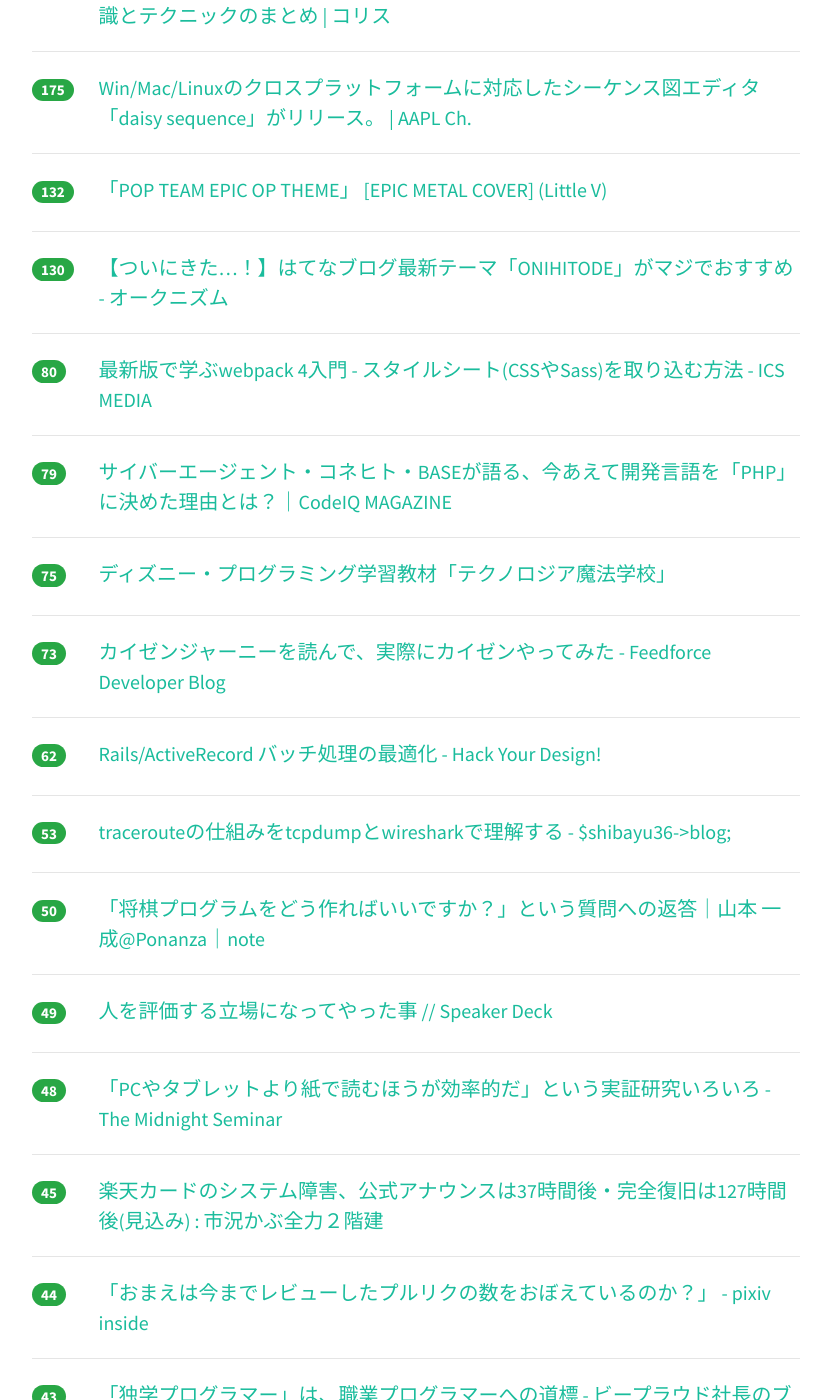
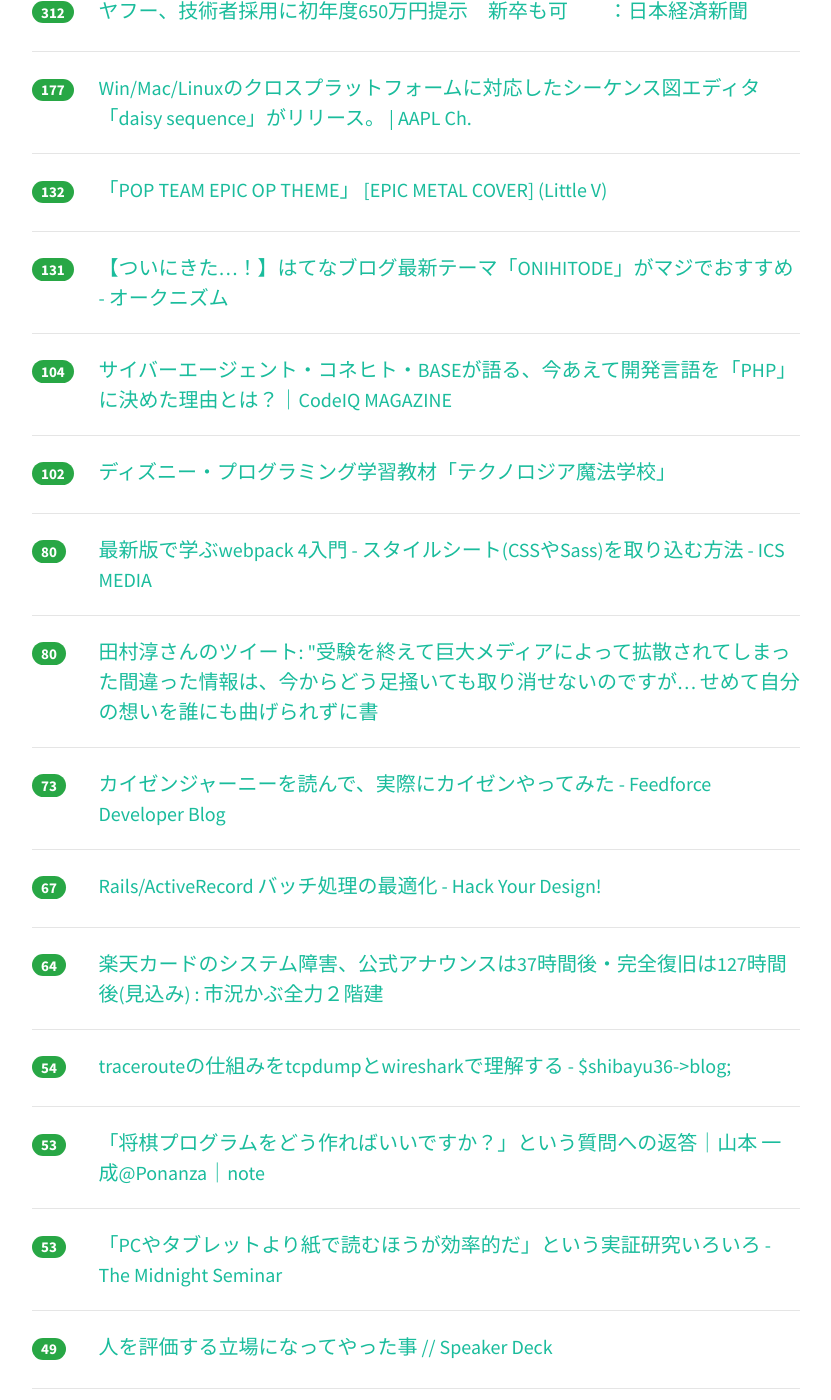
Before and after one commit to yatta47/hatena-matome-site, a Jekyll site: the page built from _posts/2018-03-06-hatena.md, in a window 1280 px wide and 1400 px high, scrolled down 681 px. Shown: the whole window, without its empty margins (224-1055 px from the left). Built offline with Jekyll 4.4.1, drawn with Linux system fonts in a browser that asks for light colours; nearby versions of some CDN libraries; some of the changed text lies outside the part shown.

Commit message:
Updated 2018-03-06

```diff
--- a/_posts/2018-03-06-hatena.md
+++ b/_posts/2018-03-06-hatena.md
@@ -1,33 +1,33 @@
 ---
 layout: post
 title:  "2018-03-06 はてぶIT"
-date:   2018-03-06 19:03:09
+date:   2018-03-06 20:02:44
 tags: [it-hotentry]
 ---
-50 件のデータあり
+52 件のデータあり
 
 <hr><div class="row">
-<div class="col-1"><span class="badge badge-pill badge-success h2">549</span></div>
+<div class="col-1"><span class="badge badge-pill badge-success h2">598</span></div>
 <div class="col-11"><a href='https://blog.tokumaru.org/2018/03/wasbook2.html' target='_blank'>安全なWebアプリケーションの作り方改訂のお知らせ | 徳丸浩の日記</a></div>
 </div>
 <hr>
 <div class="row">
-<div class="col-1"><span class="badge badge-pill badge-success h2">359</span></div>
+<div class="col-1"><span class="badge badge-pill badge-success h2">390</span></div>
 <div class="col-11"><a href='https://irnote.com/n/na8b9dd20e449' target='_blank'>Spotifyがフリーミアムモデル界の最強モデルである理由｜決算が読めるようになるノート</a></div>
 </div>
 <hr>
 <div class="row">
-<div class="col-1"><span class="badge badge-pill badge-success h2">305</span></div>
+<div class="col-1"><span class="badge badge-pill badge-success h2">352</span></div>
+<div class="col-11"><a href='http://coliss.com/articles/build-websites/operation/design/cheat-codes-for-designing-user-interfaces.html' target='_blank'>これぞプロのデザインテクニック！UIデザインの印象がよくなるデザインの知識とテクニックのまとめ | コリス</a></div>
+</div>
+<hr>
+<div class="row">
+<div class="col-1"><span class="badge badge-pill badge-success h2">312</span></div>
 <div class="col-11"><a href='https://www.nikkei.com/article/DGXMZO27707600V00C18A3TI1000/' target='_blank'>ヤフー、技術者採用に初年度650万円提示　新卒も可　　：日本経済新聞</a></div>
 </div>
 <hr>
 <div class="row">
-<div class="col-1"><span class="badge badge-pill badge-success h2">302</span></div>
-<div class="col-11"><a href='http://coliss.com/articles/build-websites/operation/design/cheat-codes-for-designing-user-interfaces.html' target='_blank'>これぞプロのデザインテクニック！UIデザインの印象がよくなるデザインの知識とテクニックのまとめ | コリス</a></div>
-</div>
-<hr>
-<div class="row">
-<div class="col-1"><span class="badge badge-pill badge-success h2">175</span></div>
+<div class="col-1"><span class="badge badge-pill badge-success h2">177</span></div>
 <div class="col-11"><a href='https://applech2.com/archives/20180305-daisy_sequence-sequence-diagram-editor.html' target='_blank'>Win/Mac/Linuxのクロスプラットフォームに対応したシーケンス図エディタ「daisy sequence」がリリース。 | AAPL Ch.</a></div>
 </div>
 <hr>
@@ -37,8 +37,18 @@ tags: [it-hotentry]
 </div>
 <hr>
 <div class="row">
-<div class="col-1"><span class="badge badge-pill badge-success h2">130</span></div>
+<div class="col-1"><span class="badge badge-pill badge-success h2">131</span></div>
 <div class="col-11"><a href='http://www.okuni.me/entry/hatenablog-theme-onihitode' target='_blank'>【ついにきた…！】はてなブログ最新テーマ「ONIHITODE」がマジでおすすめ - オークニズム</a></div>
+</div>
+<hr>
+<div class="row">
+<div class="col-1"><span class="badge badge-pill badge-success h2">104</span></div>
+<div class="col-11"><a href='https://codeiq.jp/magazine/2018/03/57560/' target='_blank'>サイバーエージェント・コネヒト・BASEが語る、今あえて開発言語を「PHP」に決めた理由とは？｜CodeIQ MAGAZINE</a></div>
+</div>
+<hr>
+<div class="row">
+<div class="col-1"><span class="badge badge-pill badge-success h2">102</span></div>
+<div class="col-11"><a href='https://www.technologia-schoolofmagic.jp/' target='_blank'>ディズニー・プログラミング学習教材「テクノロジア魔法学校」</a></div>
 </div>
 <hr>
 <div class="row">
@@ -47,13 +57,8 @@ tags: [it-hotentry]
 </div>
 <hr>
 <div class="row">
-<div class="col-1"><span class="badge badge-pill badge-success h2">79</span></div>
-<div class="col-11"><a href='https://codeiq.jp/magazine/2018/03/57560/' target='_blank'>サイバーエージェント・コネヒト・BASEが語る、今あえて開発言語を「PHP」に決めた理由とは？｜CodeIQ MAGAZINE</a></div>
-</div>
-<hr>
-<div class="row">
-<div class="col-1"><span class="badge badge-pill badge-success h2">75</span></div>
-<div class="col-11"><a href='https://www.technologia-schoolofmagic.jp/' target='_blank'>ディズニー・プログラミング学習教材「テクノロジア魔法学校」</a></div>
+<div class="col-1"><span class="badge badge-pill badge-success h2">80</span></div>
+<div class="col-11"><a href='http://twitter.com/atsushilonboo/status/970671303857291264' target='_blank'>田村淳さんのツイート: "受験を終えて巨大メディアによって拡散されてしまった間違った情報は、今からどう足掻いても取り消せないのですが… せめて自分の想いを誰にも曲げられずに書</a></div>
 </div>
 <hr>
 <div class="row">
@@ -62,18 +67,28 @@ tags: [it-hotentry]
 </div>
 <hr>
 <div class="row">
-<div class="col-1"><span class="badge badge-pill badge-success h2">62</span></div>
+<div class="col-1"><span class="badge badge-pill badge-success h2">67</span></div>
 <div class="col-11"><a href='http://blog.toshimaru.net/rails-batch-optimization/' target='_blank'>Rails/ActiveRecord バッチ処理の最適化 - Hack Your Design!</a></div>
 </div>
 <hr>
 <div class="row">
-<div class="col-1"><span class="badge badge-pill badge-success h2">53</span></div>
+<div class="col-1"><span class="badge badge-pill badge-success h2">64</span></div>
+<div class="col-11"><a href='http://kabumatome.doorblog.jp/archives/65913720.html' target='_blank'>楽天カードのシステム障害、公式アナウンスは37時間後・完全復旧は127時間後(見込み) : 市況かぶ全力２階建</a></div>
+</div>
+<hr>
+<div class="row">
+<div class="col-1"><span class="badge badge-pill badge-success h2">54</span></div>
 <div class="col-11"><a href='http://blog.shibayu36.org/entry/2018/03/05/193000' target='_blank'>tracerouteの仕組みをtcpdumpとwiresharkで理解する - $shibayu36->blog;</a></div>
 </div>
 <hr>
 <div class="row">
-<div class="col-1"><span class="badge badge-pill badge-success h2">50</span></div>
+<div class="col-1"><span class="badge badge-pill badge-success h2">53</span></div>
 <div class="col-11"><a href='https://note.mu/issei_y/n/ne0996b47a562' target='_blank'>「将棋プログラムをどう作ればいいですか？」という質問への返答｜山本 一成@Ponanza｜note</a></div>
+</div>
+<hr>
+<div class="row">
+<div class="col-1"><span class="badge badge-pill badge-success h2">53</span></div>
+<div class="col-11"><a href='http://blog.midnightseminar.net/entry/2015/08/08/133633' target='_blank'>「PCやタブレットより紙で読むほうが効率的だ」という実証研究いろいろ - The Midnight Seminar</a></div>
 </div>
 <hr>
 <div class="row">
@@ -82,27 +97,17 @@ tags: [it-hotentry]
 </div>
 <hr>
 <div class="row">
-<div class="col-1"><span class="badge badge-pill badge-success h2">48</span></div>
-<div class="col-11"><a href='http://blog.midnightseminar.net/entry/2015/08/08/133633' target='_blank'>「PCやタブレットより紙で読むほうが効率的だ」という実証研究いろいろ - The Midnight Seminar</a></div>
+<div class="col-1"><span class="badge badge-pill badge-success h2">47</span></div>
+<div class="col-11"><a href='http://shacho.beproud.jp/entry/self-taught-programmer' target='_blank'>「独学プログラマー」は、職業プログラマーへの道標 - ビープラウド社長のブログ</a></div>
 </div>
 <hr>
 <div class="row">
-<div class="col-1"><span class="badge badge-pill badge-success h2">45</span></div>
-<div class="col-11"><a href='http://kabumatome.doorblog.jp/archives/65913720.html' target='_blank'>楽天カードのシステム障害、公式アナウンスは37時間後・完全復旧は127時間後(見込み) : 市況かぶ全力２階建</a></div>
-</div>
-<hr>
-<div class="row">
-<div class="col-1"><span class="badge badge-pill badge-success h2">44</span></div>
+<div class="col-1"><span class="badge badge-pill badge-success h2">46</span></div>
 <div class="col-11"><a href='https://inside.pixiv.blog/kana/3486' target='_blank'>「おまえは今までレビューしたプルリクの数をおぼえているのか？」 - pixiv inside</a></div>
 </div>
 <hr>
 <div class="row">
-<div class="col-1"><span class="badge badge-pill badge-success h2">43</span></div>
-<div class="col-11"><a href='http://shacho.beproud.jp/entry/self-taught-programmer' target='_blank'>「独学プログラマー」は、職業プログラマーへの道標 - ビープラウド社長のブログ</a></div>
-</div>
-<hr>
-<div class="row">
-<div class="col-1"><span class="badge badge-pill badge-success h2">40</span></div>
+<div class="col-1"><span class="badge badge-pill badge-success h2">41</span></div>
 <div class="col-11"><a href='http://jp.automaton.am/articles/newsjp/20180305-63965/' target='_blank'>『スーパーマリオブラザーズ』に、“無重力”と“物理演算”を導入した「jellymario」が一部で話題。名作がたちまち奇作に | AUTOMATON</a></div>
 </div>
 <hr>
@@ -112,13 +117,13 @@ tags: [it-hotentry]
 </div>
 <hr>
 <div class="row">
-<div class="col-1"><span class="badge badge-pill badge-success h2">36</span></div>
+<div class="col-1"><span class="badge badge-pill badge-success h2">37</span></div>
 <div class="col-11"><a href='http://twitter.com/i/moments/970545941693345792' target='_blank'>韓国のイチゴ問題の複雑な構造</a></div>
 </div>
 <hr>
 <div class="row">
-<div class="col-1"><span class="badge badge-pill badge-success h2">36</span></div>
-<div class="col-11"><a href='http://twitter.com/atsushilonboo/status/970671303857291264' target='_blank'>田村淳さんのツイート: "受験を終えて巨大メディアによって拡散されてしまった間違った情報は、今からどう足掻いても取り消せないのですが… せめて自分の想いを誰にも曲げられずに書</a></div>
+<div class="col-1"><span class="badge badge-pill badge-success h2">35</span></div>
+<div class="col-11"><a href='https://engineering.linecorp.com/ja/blog/detail/244' target='_blank'>LINE Game Cloudの例に見る関数型言語の特徴 : LINE Engineering Blog</a></div>
 </div>
 <hr>
 <div class="row">
@@ -138,7 +143,7 @@ tags: [it-hotentry]
 <hr>
 <div class="row">
 <div class="col-1"><span class="badge badge-pill badge-success h2">31</span></div>
-<div class="col-11"><a href='https://engineering.linecorp.com/ja/blog/detail/244' target='_blank'>LINE Game Cloudの例に見る関数型言語の特徴 : LINE Engineering Blog</a></div>
+<div class="col-11"><a href='http://www.mermirai.com/entry/student' target='_blank'>女子大生の使うサービスに未来あり？最新のインターネット事情を聞いた - メルミライ</a></div>
 </div>
 <hr>
 <div class="row">
@@ -147,28 +152,33 @@ tags: [it-hotentry]
 </div>
 <hr>
 <div class="row">
-<div class="col-1"><span class="badge badge-pill badge-success h2">29</span></div>
+<div class="col-1"><span class="badge badge-pill badge-success h2">30</span></div>
 <div class="col-11"><a href='http://iplanning.hatenablog.jp/entry/2018/03/06/080000' target='_blank'>Java製のシューティングゲームをTypeScriptでWebに移植する - 技術ブログ | 株式会社アイプランニング</a></div>
 </div>
 <hr>
 <div class="row">
-<div class="col-1"><span class="badge badge-pill badge-success h2">25</span></div>
+<div class="col-1"><span class="badge badge-pill badge-success h2">29</span></div>
+<div class="col-11"><a href='https://boater.jp/article/688/' target='_blank'>営業せずに1,100社に導入された理由。業務管理のboard｜boater（ボーター）【ユーザーの本音で作った法人向けITサービスの比較・活用ガイド】</a></div>
+</div>
+<hr>
+<div class="row">
+<div class="col-1"><span class="badge badge-pill badge-success h2">29</span></div>
 <div class="col-11"><a href='http://astj.hatenablog.com/entry/2018/03/06/130930' target='_blank'>JVM の DNS キャッシュを制御する - 平常運転</a></div>
 </div>
 <hr>
 <div class="row">
-<div class="col-1"><span class="badge badge-pill badge-success h2">24</span></div>
-<div class="col-11"><a href='https://gigazine.net/news/20180306-acer-smart-beads/' target='_blank'>スマホと連動する「スマート数珠」がAcerから登場、マントラの数を数えてくれる機能などを搭載 - GIGAZINE</a></div>
+<div class="col-1"><span class="badge badge-pill badge-success h2">29</span></div>
+<div class="col-11"><a href='http://www.itmedia.co.jp/enterprise/articles/1803/06/news012.html' target='_blank'>「天才を殺す凡人」から考える　大企業でイノベーションが起きないメカニズム (1/3) - ITmedia エンタープライズ</a></div>
 </div>
 <hr>
 <div class="row">
-<div class="col-1"><span class="badge badge-pill badge-success h2">24</span></div>
-<div class="col-11"><a href='https://boater.jp/article/688/' target='_blank'>営業せずに1,100社に導入された理由。業務管理のboard｜boater（ボーター）【ユーザーの本音で作った法人向けITサービスの比較・活用ガイド】</a></div>
+<div class="col-1"><span class="badge badge-pill badge-success h2">29</span></div>
+<div class="col-11"><a href='https://diary.app.ssig33.com/340' target='_blank'>Firebase 使ってみた 2018 - Diary</a></div>
 </div>
 <hr>
 <div class="row">
-<div class="col-1"><span class="badge badge-pill badge-success h2">24</span></div>
-<div class="col-11"><a href='http://www.mermirai.com/entry/student' target='_blank'>女子大生の使うサービスに未来あり？最新のインターネット事情を聞いた - メルミライ</a></div>
+<div class="col-1"><span class="badge badge-pill badge-success h2">25</span></div>
+<div class="col-11"><a href='https://gigazine.net/news/20180306-acer-smart-beads/' target='_blank'>スマホと連動する「スマート数珠」がAcerから登場、マントラの数を数えてくれる機能などを搭載 - GIGAZINE</a></div>
 </div>
 <hr>
 <div class="row">
@@ -177,17 +187,7 @@ tags: [it-hotentry]
 </div>
 <hr>
 <div class="row">
-<div class="col-1"><span class="badge badge-pill badge-success h2">23</span></div>
-<div class="col-11"><a href='http://www.itmedia.co.jp/enterprise/articles/1803/06/news012.html' target='_blank'>「天才を殺す凡人」から考える　大企業でイノベーションが起きないメカニズム (1/3) - ITmedia エンタープライズ</a></div>
-</div>
-<hr>
-<div class="row">
 <div class="col-1"><span class="badge badge-pill badge-success h2">22</span></div>
-<div class="col-11"><a href='https://diary.app.ssig33.com/340' target='_blank'>Firebase 使ってみた 2018 - Diary</a></div>
-</div>
-<hr>
-<div class="row">
-<div class="col-1"><span class="badge badge-pill badge-success h2">20</span></div>
 <div class="col-11"><a href='https://market.pixiv.net/' target='_blank'>pixiv MARKET</a></div>
 </div>
 <hr>
@@ -207,18 +207,33 @@ tags: [it-hotentry]
 </div>
 <hr>
 <div class="row">
+<div class="col-1"><span class="badge badge-pill badge-success h2">19</span></div>
+<div class="col-11"><a href='https://gigazine.net/news/20180306-no-notch-screen-popup-camera/' target='_blank'>スマホのカメラが本体上部にポップアップしてディスプレイを広く使えるノッチ撲滅デザインの特許をAndroidの父でもあるEssential創設者が発表 - GIGAZINE</a></div>
+</div>
+<hr>
+<div class="row">
+<div class="col-1"><span class="badge badge-pill badge-success h2">18</span></div>
+<div class="col-11"><a href='http://b.hatena.ne.jp/entry/s/anond.hatelabo.jp/20180306002045' target='_blank'>はてなブックマーク - 日本青年会議所を退会した - はてな匿名ダイアリー</a></div>
+</div>
+<hr>
+<div class="row">
+<div class="col-1"><span class="badge badge-pill badge-success h2">18</span></div>
+<div class="col-11"><a href='https://qiita.com/grapswiz/items/c9cfa986a8fe3cc6b41a' target='_blank'>JavaScript からクリップボードを扱える Async Clipboard API がそろそろ見えてきました - Qiita</a></div>
+</div>
+<hr>
+<div class="row">
 <div class="col-1"><span class="badge badge-pill badge-success h2">17</span></div>
 <div class="col-11"><a href='https://anond.hatelabo.jp/20180306055128' target='_blank'>はてなの当時の雰囲気が知りたい</a></div>
 </div>
 <hr>
 <div class="row">
 <div class="col-1"><span class="badge badge-pill badge-success h2">17</span></div>
-<div class="col-11"><a href='http://b.hatena.ne.jp/entry/s/anond.hatelabo.jp/20180306002045' target='_blank'>はてなブックマーク - 日本青年会議所を退会した - はてな匿名ダイアリー</a></div>
+<div class="col-11"><a href='http://egory-cat.hatenablog.com/entry/2018/03/06/045051' target='_blank'>働きアリの法則と微分方程式 - 現実と数学の区別が付かない</a></div>
 </div>
 <hr>
 <div class="row">
 <div class="col-1"><span class="badge badge-pill badge-success h2">17</span></div>
-<div class="col-11"><a href='https://gigazine.net/news/20180306-no-notch-screen-popup-camera/' target='_blank'>スマホのカメラが本体上部にポップアップしてディスプレイを広く使えるノッチ撲滅デザインの特許をAndroidの父でもあるEssential創設者が発表 - GIGAZINE</a></div>
+<div class="col-11"><a href='https://pc.watch.impress.co.jp/docs/news/1109945.html' target='_blank'>京大、AIの性能を正確に評価する方法を開発 - PC Watch</a></div>
 </div>
 <hr>
 <div class="row">
@@ -227,22 +242,12 @@ tags: [it-hotentry]
 </div>
 <hr>
 <div class="row">
-<div class="col-1"><span class="badge badge-pill badge-success h2">16</span></div>
-<div class="col-11"><a href='http://egory-cat.hatenablog.com/entry/2018/03/06/045051' target='_blank'>働きアリの法則と微分方程式 - 現実と数学の区別が付かない</a></div>
-</div>
-<hr>
-<div class="row">
-<div class="col-1"><span class="badge badge-pill badge-success h2">16</span></div>
-<div class="col-11"><a href='https://pc.watch.impress.co.jp/docs/news/1109945.html' target='_blank'>京大、AIの性能を正確に評価する方法を開発 - PC Watch</a></div>
-</div>
-<hr>
-<div class="row">
 <div class="col-1"><span class="badge badge-pill badge-success h2">15</span></div>
 <div class="col-11"><a href='https://anond.hatelabo.jp/20180305184908' target='_blank'>potatostudio 考えるんじゃない。感じるんだ。 ホッテントリしか読まねえ奴が..</a></div>
 </div>
 <hr>
 <div class="row">
-<div class="col-1"><span class="badge badge-pill badge-success h2">14</span></div>
+<div class="col-1"><span class="badge badge-pill badge-success h2">15</span></div>
 <div class="col-11"><a href='http://jp.techcrunch.com/2018/03/06/2018-03-05-apples-glass-walls-result-in-911-calls/' target='_blank'>Apple本社のガラスの壁では救急車が3回出動していた | TechCrunch Japan</a></div>
 </div>
 <hr>
@@ -252,7 +257,12 @@ tags: [it-hotentry]
 </div>
 <hr>
 <div class="row">
-<div class="col-1"><span class="badge badge-pill badge-success h2">10</span></div>
+<div class="col-1"><span class="badge badge-pill badge-success h2">12</span></div>
 <div class="col-11"><a href='http://b.hatena.ne.jp/entry/s/this.kiji.is/343597940683654241' target='_blank'>はてなブックマーク - 「コロコロコミック」販売中止 - 共同通信</a></div>
 </div>
 <hr>
+<div class="row">
+<div class="col-1"><span class="badge badge-pill badge-success h2">10</span></div>
+<div class="col-11"><a href='https://www.asahi.com/articles/ASL256K5DL25UTIL050.html' target='_blank'>ケント・ギルバート氏の中韓本、売れる理由は？：朝日新聞デジタル</a></div>
+</div>
+<hr>
```
